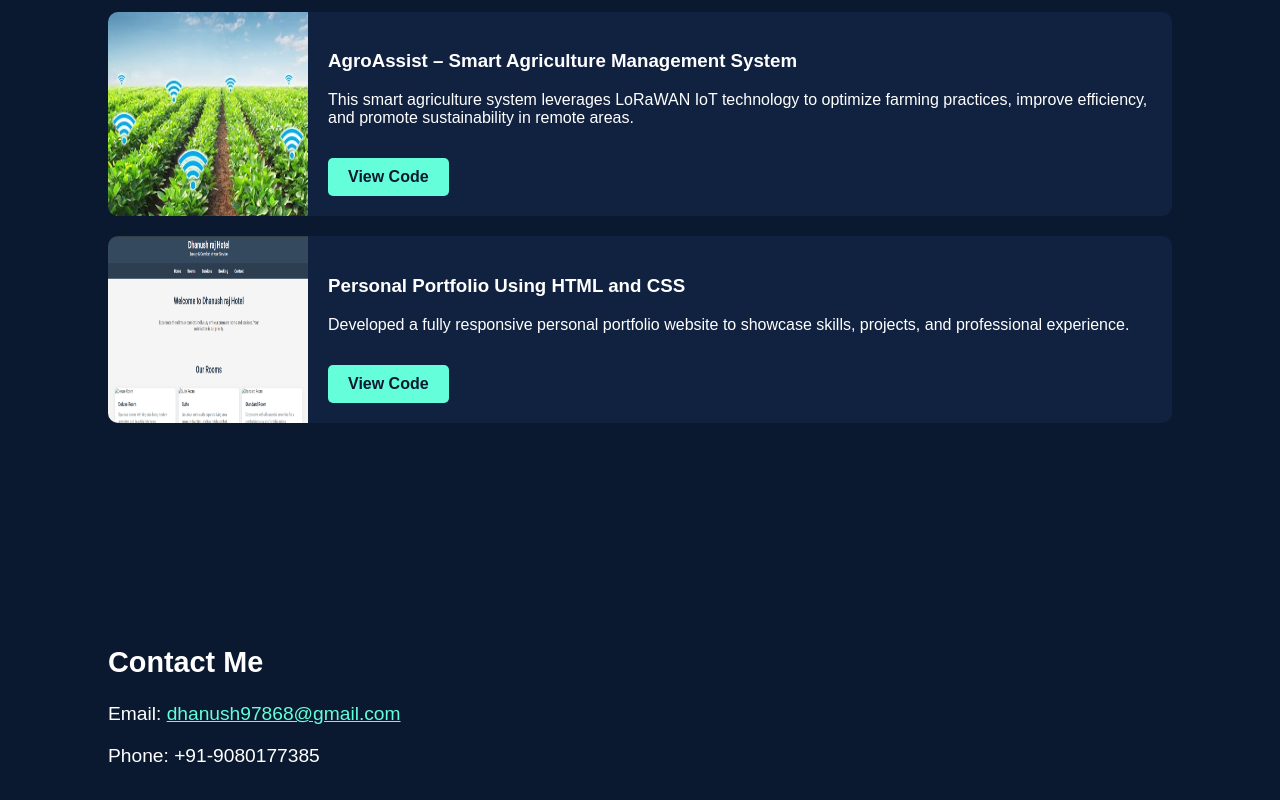
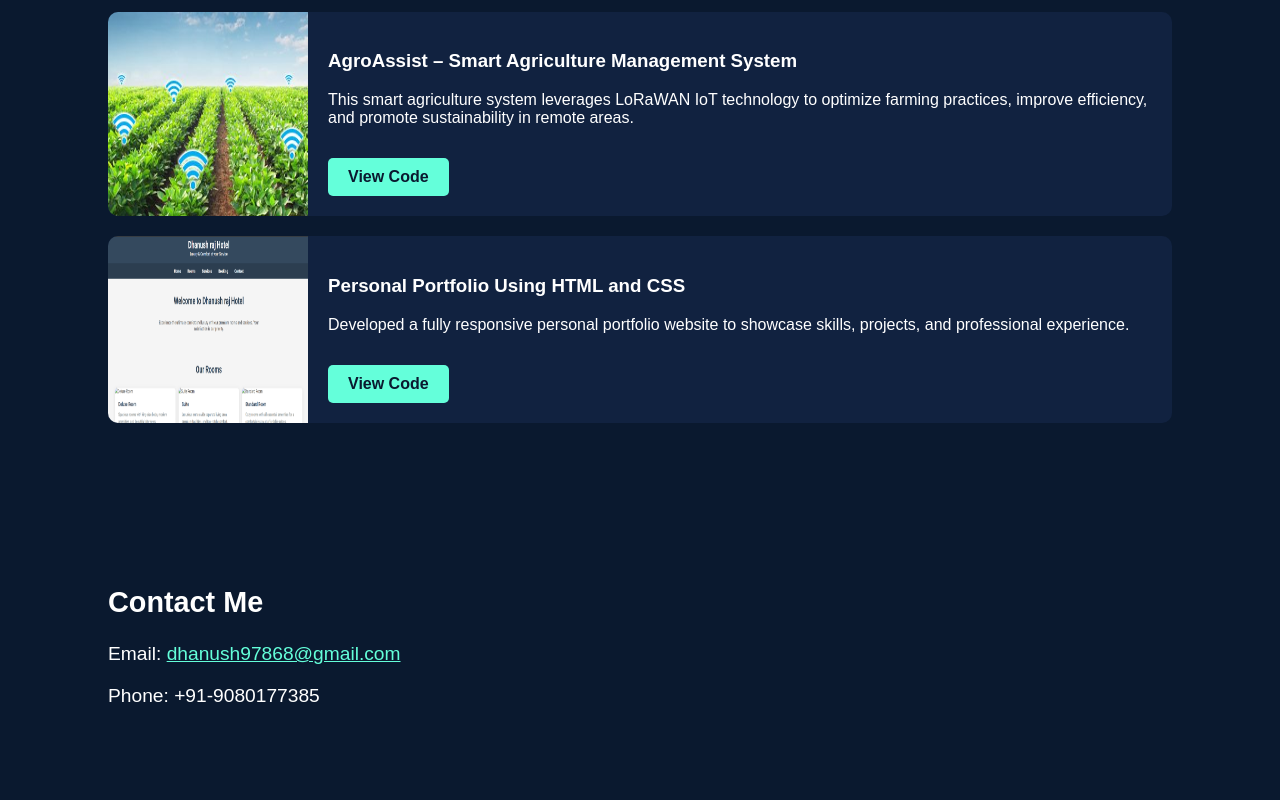
Before and after one commit to Dhanushrajj/portfolio, a plain HTML site: page portfolio/index.html in a window 1280 px wide. Shown: the part 1815-2615 px from the top of the page. Drawn offline with Linux system fonts and the light colour scheme.

Commit message:
addeed test folder

```diff
--- a/portfolio/css/contact.css
+++ b/portfolio/css/contact.css
@@ -1,5 +1,5 @@
 #contact {
-    padding: 60px 50px;
+    padding: 30px 50px;
     font-size: 1.2rem;
 }
 
```
